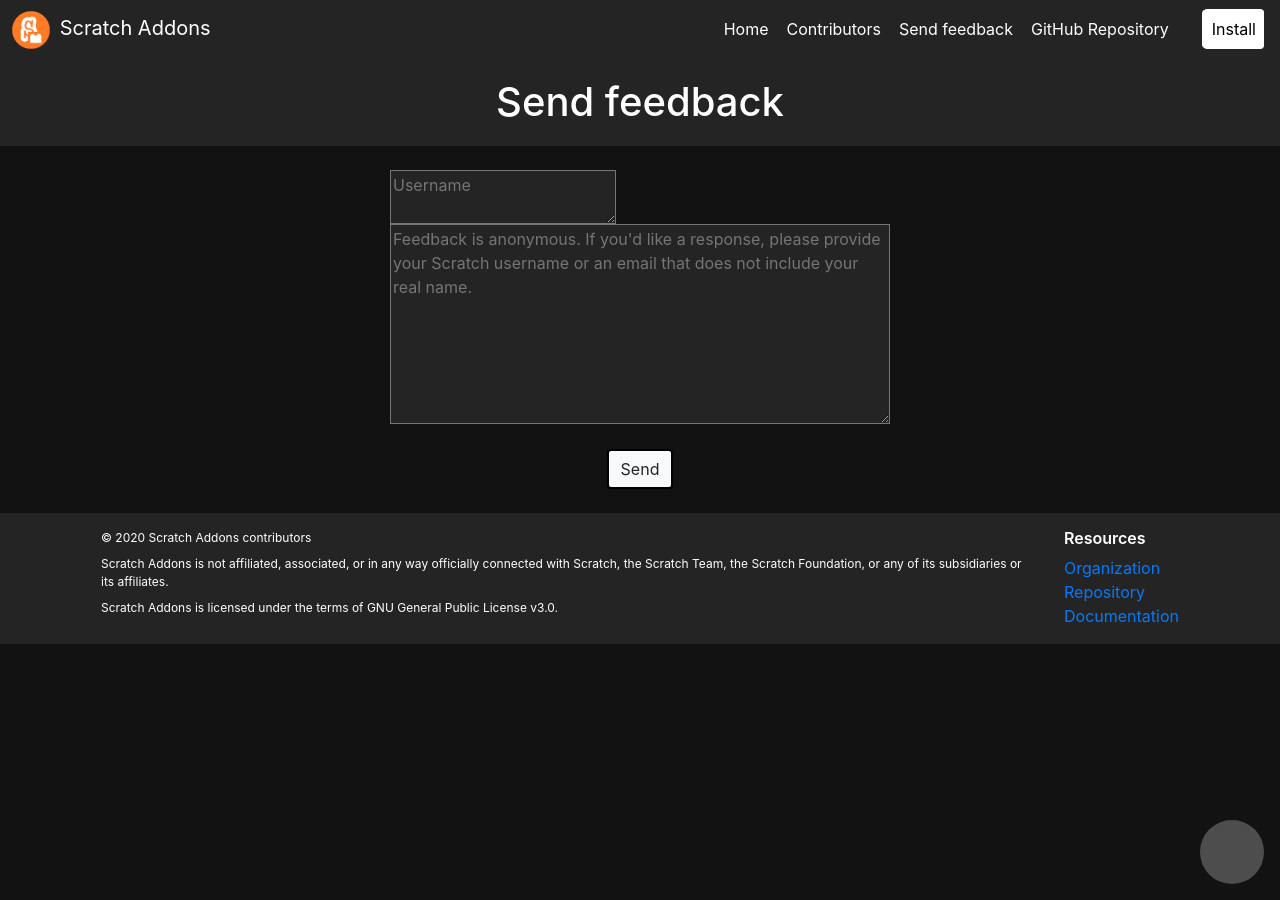
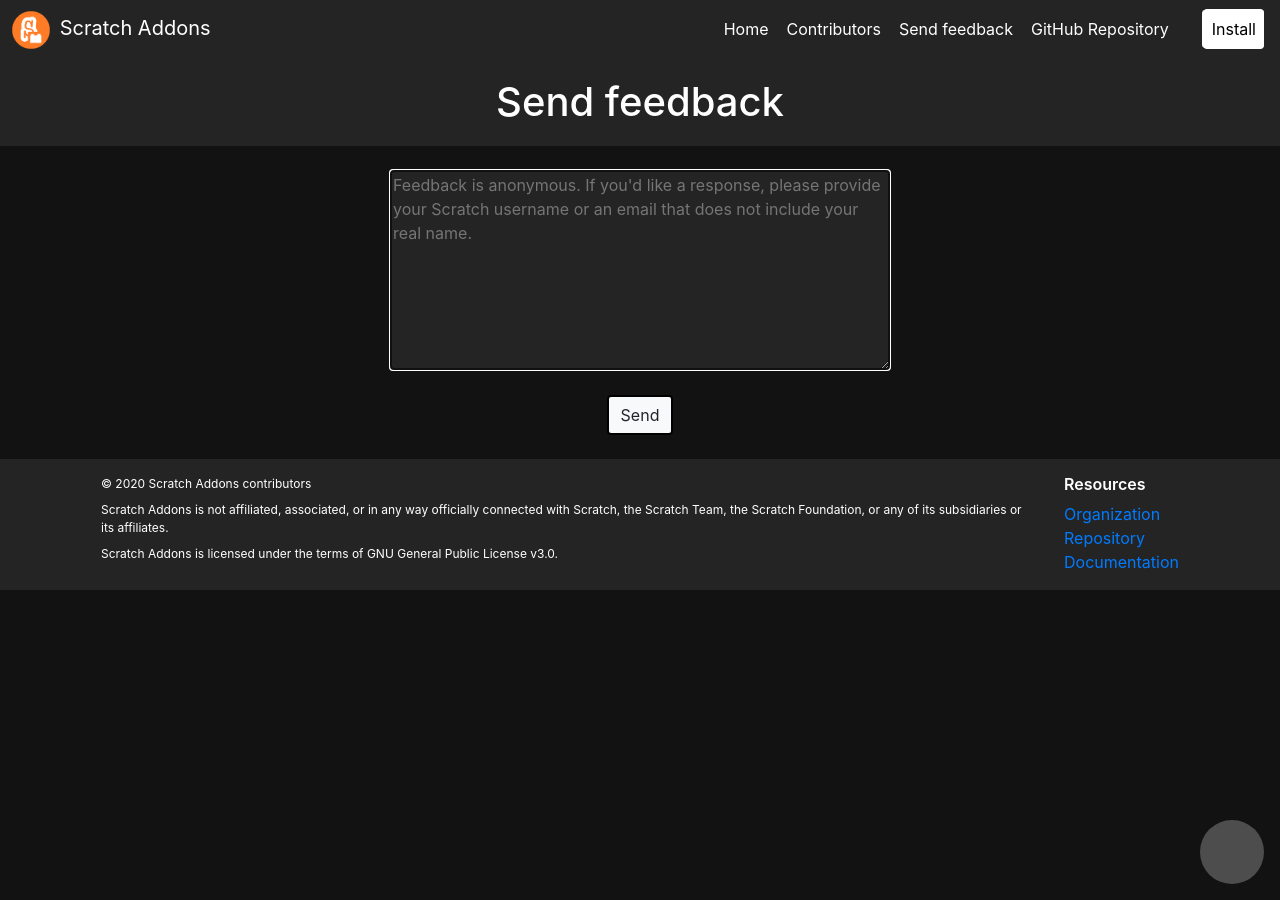
Before and after one commit to ScratchAddons/website, a Jekyll site: the page built from feedback.html, in a window 1280 px wide. Built offline with Jekyll 4.4.1, drawn with Linux system fonts in a browser that asks for light colours.

Commit message:
Revert "Username input"

```diff
--- a/assets/css/feedback.scss
+++ b/assets/css/feedback.scss
@@ -10,13 +10,9 @@
 	flex-direction: column;
 }
 
-#mainfeedback {
+textarea {
 	width: 500px;
 	height: 200px;
-	display: block;
-}
-
-#username {
 	display: block;
 }
 
--- a/assets/js/feedback.js
+++ b/assets/js/feedback.js
@@ -7,7 +7,7 @@
     sent = true;
     this.style.display = "none";
     document.getElementById("sending").style.display = "block";
-    const body = {version, userAgent: navigator.userAgent, language: navigator.language, content: document.getElementById('mainfeedback').value username: document.getElementById('username').value };
+    const body = {version, userAgent: navigator.userAgent, language: navigator.language, content: document.querySelector("textarea").value};
     try {
         const res = await fetch("https://scratchaddons-feedback.glitch.me/send", {method:"POST", body: JSON.stringify(body)});
         if (!res.ok) throw "";
--- a/feedback.html
+++ b/feedback.html
@@ -11,8 +11,7 @@
 
 <div id="main">
     <div>
-        <textarea autofocus maxlength="150" placeholder="Username" id="username"></textarea>
-        <textarea autofocus maxlength="1500" placeholder="Feedback is anonymous. If you'd like a response, please provide your Scratch username or an email that does not include your real name." id="mainfeedback"></textarea>
+        <textarea autofocus maxlength="1500" placeholder="Feedback is anonymous. If you'd like a response, please provide your Scratch username or an email that does not include your real name."></textarea>
     </div>
     <div style="margin-top: 25px;">
         <button id="send-feedback" class="btn btn-light">Send</button>
```
